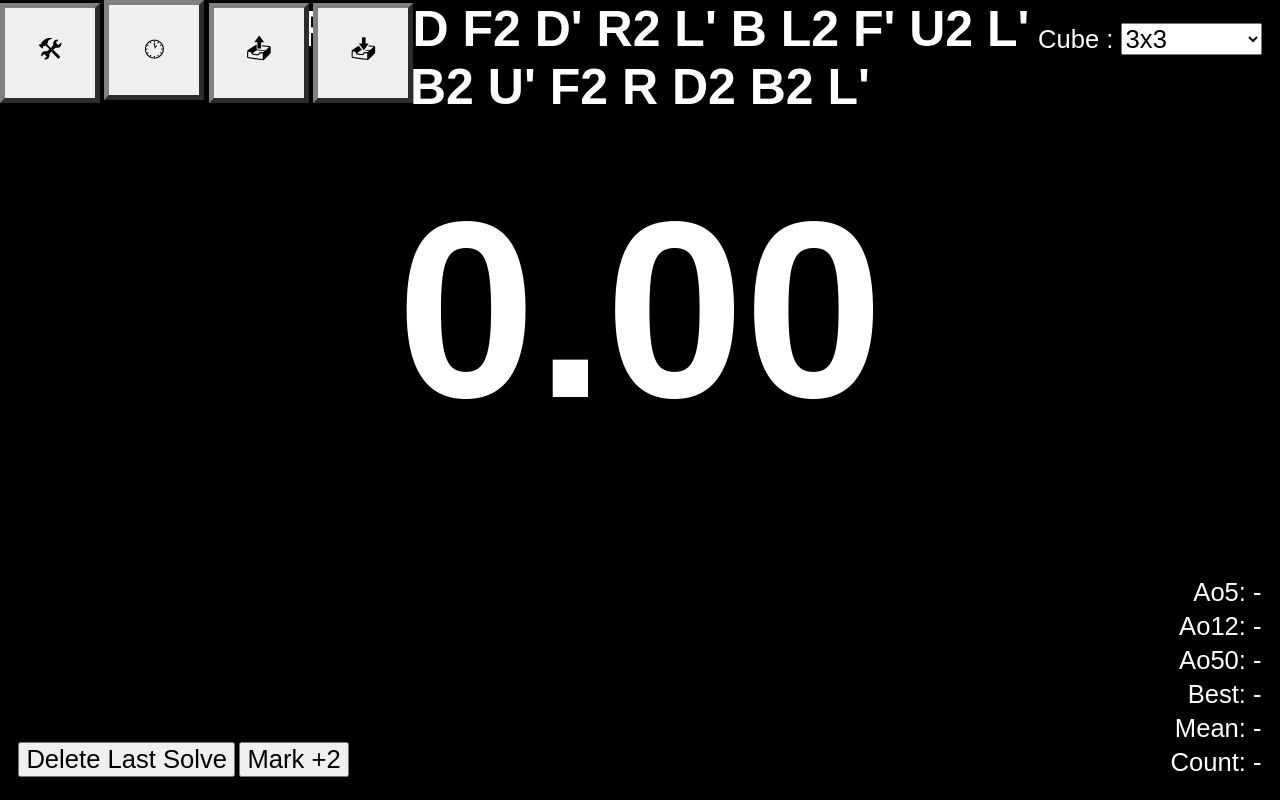
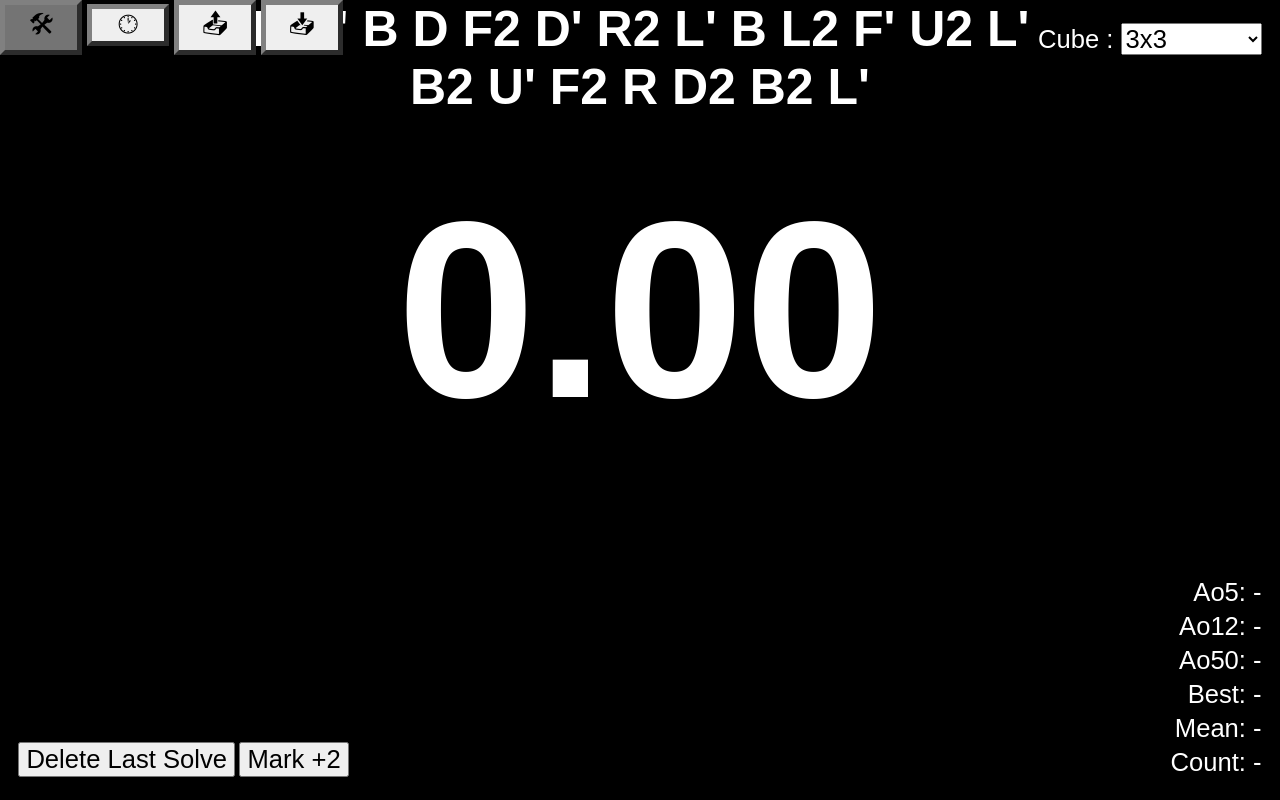
Before and after one commit to SamYT124/sammytimer, a plain HTML site: page index.html in a window 1280 px wide. Drawn offline with Linux system fonts and the light colour scheme.

```diff
--- a/index.html
+++ b/index.html
@@ -52,8 +52,8 @@
                 font-weight: normal;
                 border-color: gray;
                 border-width: 5px;
-                width: 100px;
-                height: 100px;
+                width: 10%;
+                height: 10%;
             }
             .setbtn {
                 margin: 5px 0;
```
